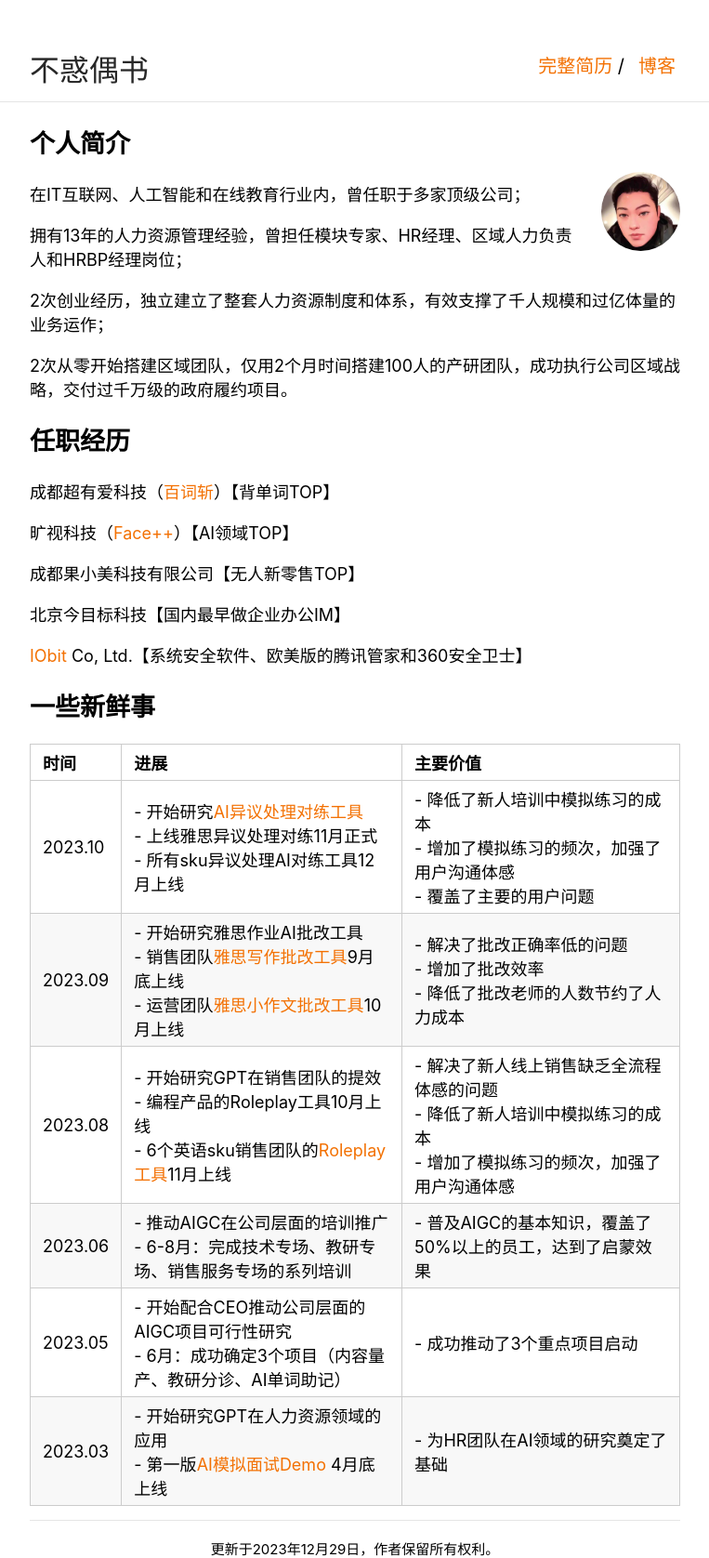
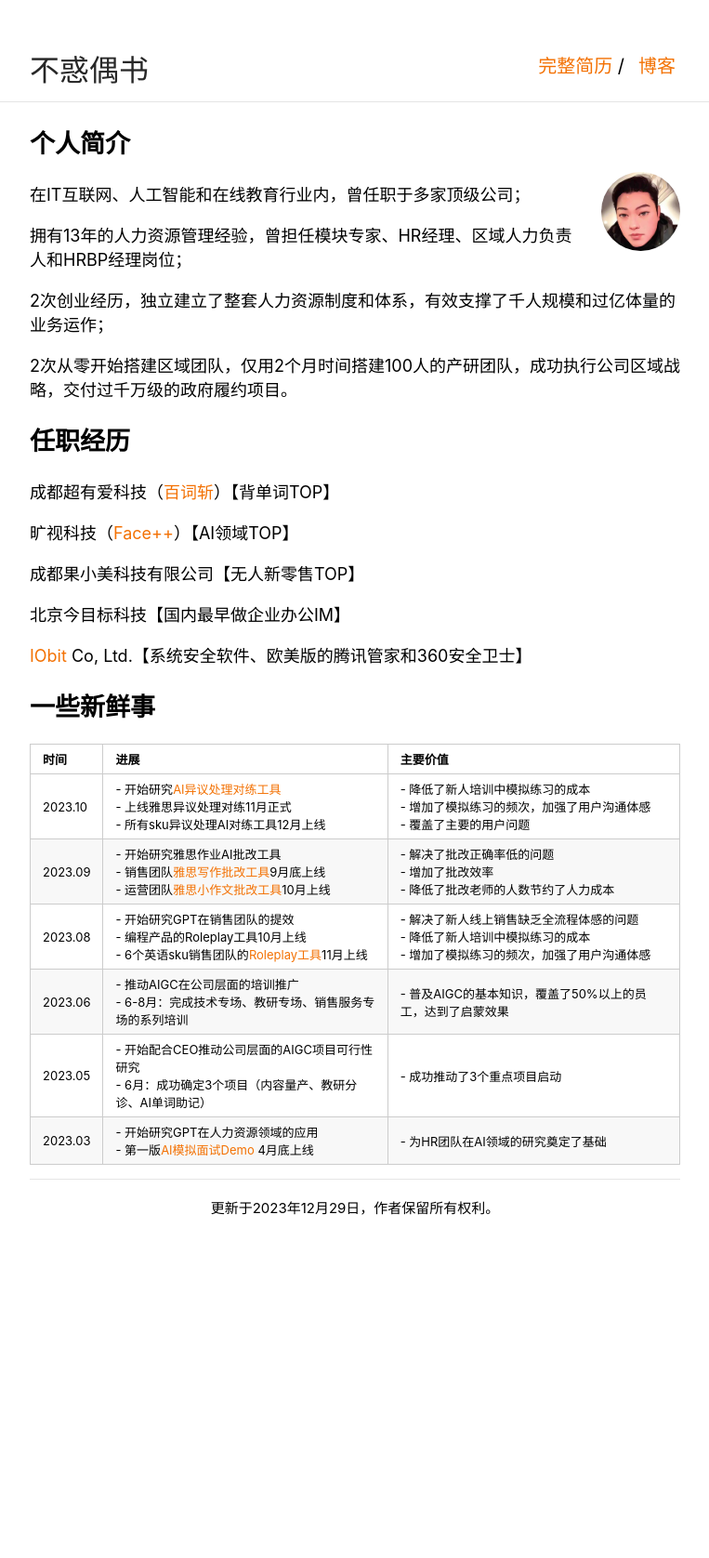
Before and after one commit to Harteyang/index, a Jekyll site: the page built from index.md, in a window 1280 px wide. Shown: the whole page at 93% size, without its empty margins (258-1021 px from the left). Built offline with Jekyll 4.4.1, drawn with Linux system fonts in a browser that asks for light colours; after the commit the page ends 1309 px from its top, so only the background shows below that.

Commit message:
Update tables.scss

```diff
--- a/_sass/tables.scss
+++ b/_sass/tables.scss
@@ -3,7 +3,7 @@ table {
     border-collapse: collapse;
     width: 100%;
     padding: 0;
-    font-size: 18px; /* 调整表格字体大小 */
+    font-size: 13px; /* 调整表格字体大小 */
 }
 table tr {
     border-top: 1px solid #cccccc;
```
